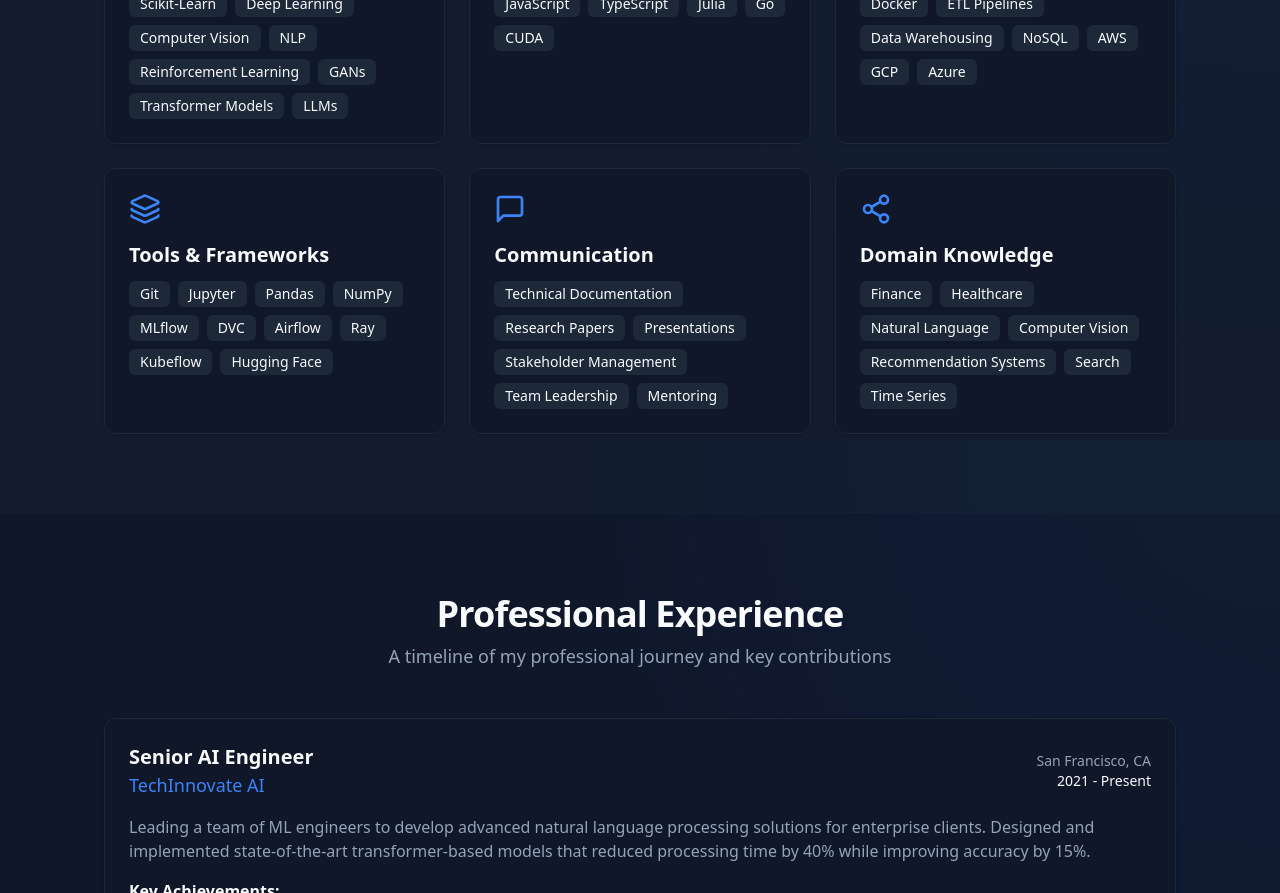
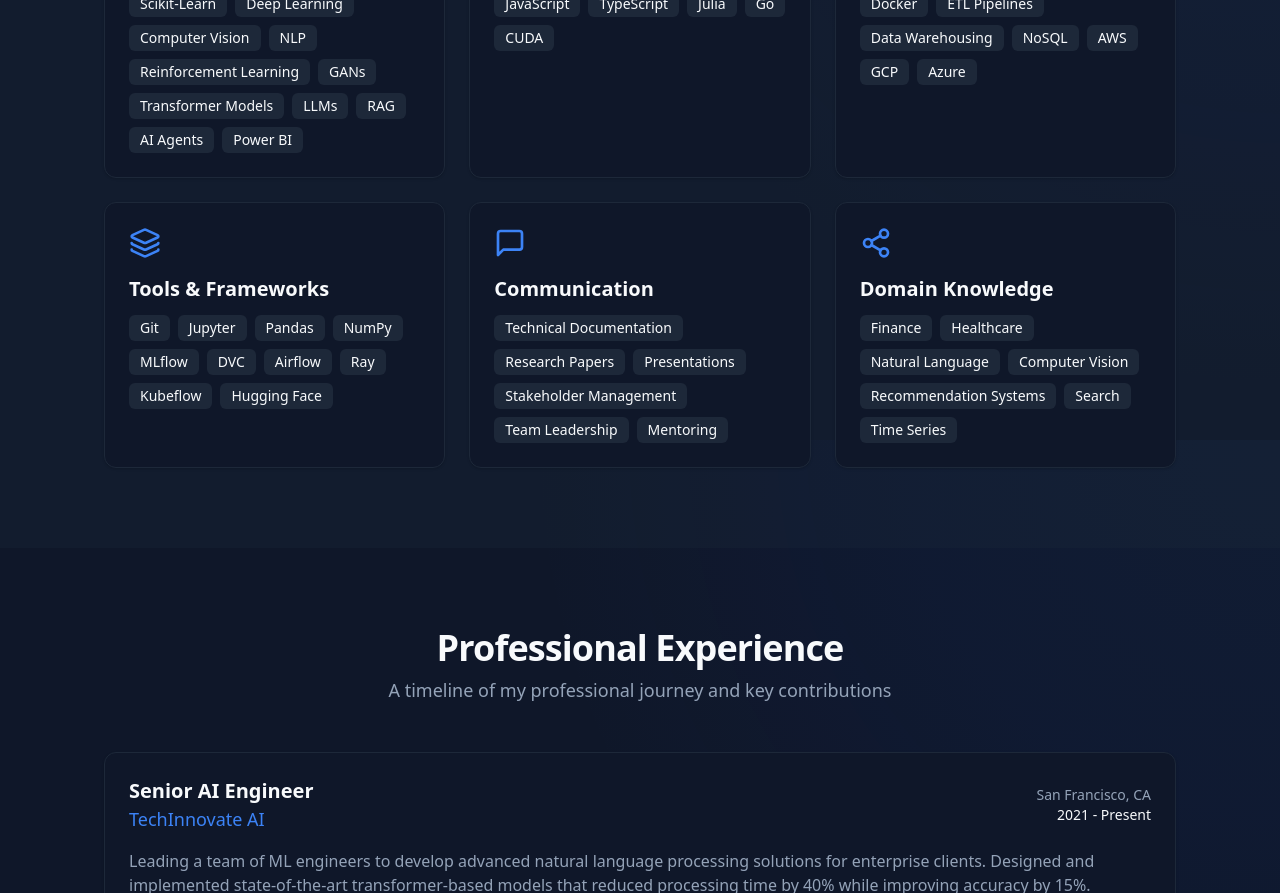
Before and after one commit to fullmax0111/portfolio, a Next.js app: page / in a window 1280 px wide. Shown: the part 1160-2053 px from the top of the page. Built offline with nearby package versions, Linux system fonts and the light colour scheme.

Commit message:
Update skills

```diff
--- a/src/components/sections/skills.tsx
+++ b/src/components/sections/skills.tsx
@@ -11,7 +11,7 @@ const skillCategories = [
     skills: [
       "TensorFlow/Keras", "PyTorch", "Scikit-Learn", "Deep Learning",
       "Computer Vision", "NLP", "Reinforcement Learning", "GANs",
-      "Transformer Models", "LLMs"
+      "Transformer Models", "LLMs","RAG","AI Agents","Power BI"
     ]
   },
   {
```
